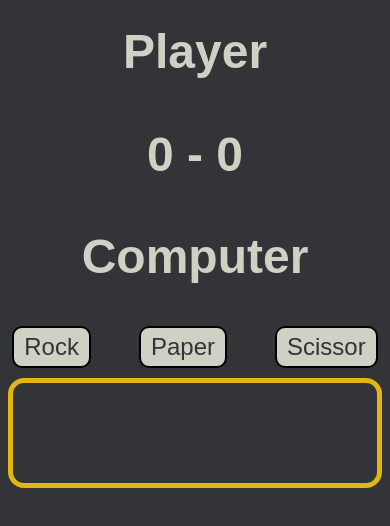
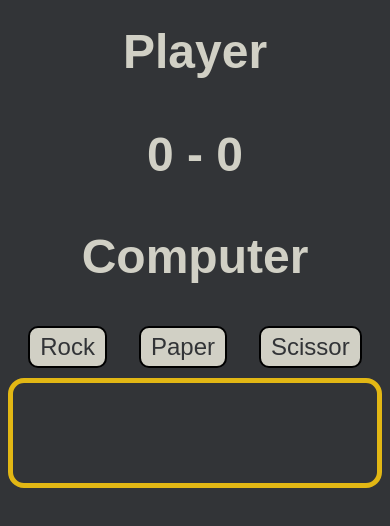
Before and after one commit to bonkbank45/rock-paper-scissors, a plain HTML site: page index.html in a window 390 px wide. Drawn offline with Linux system fonts and the light colour scheme.

Commit message:
Edit gap button

```diff
--- a/styles.css
+++ b/styles.css
@@ -91,4 +91,7 @@ button:hover {
         display: flex;
         align-items: center;
     }
+    .container-button {
+        gap: 2rem;
+    }
   }
```
